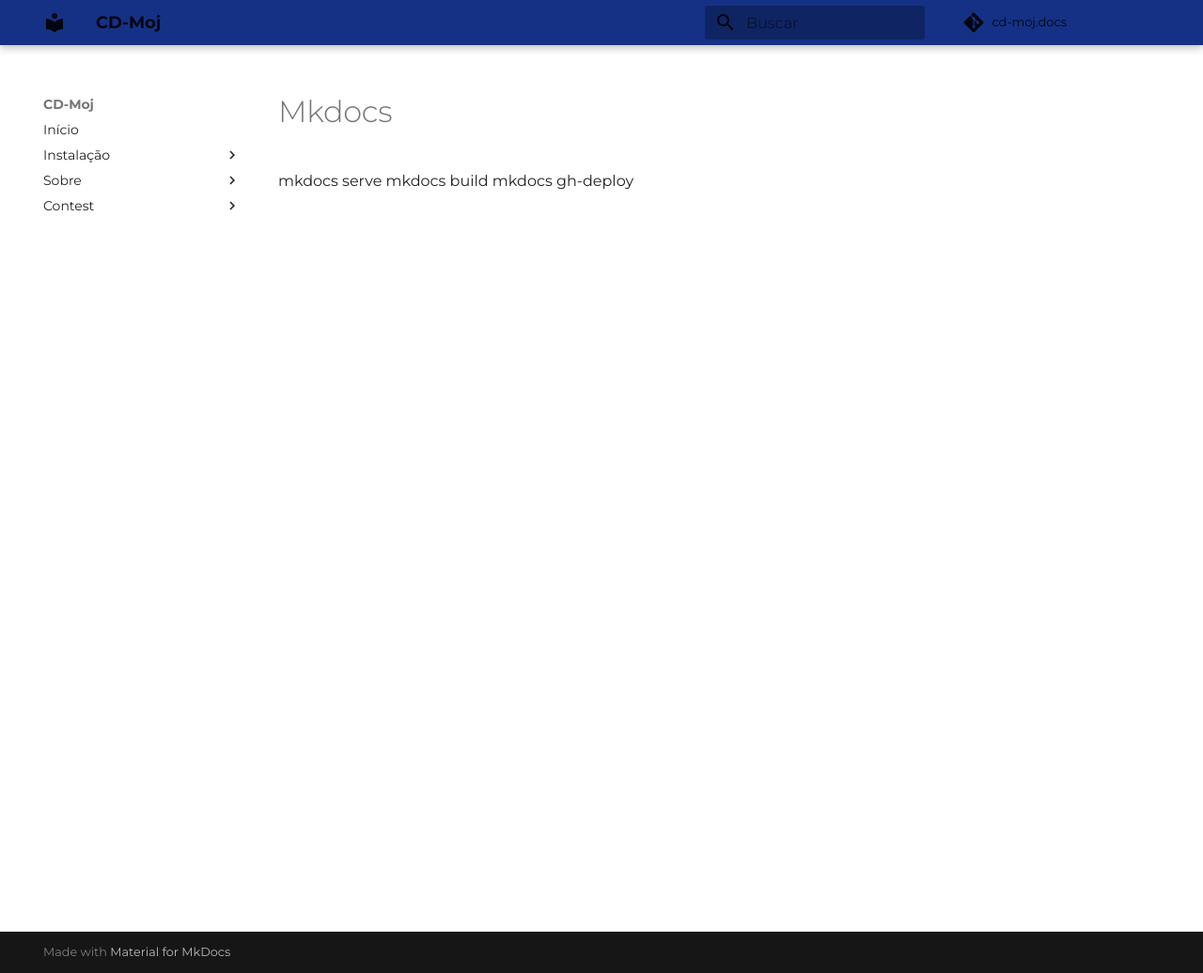
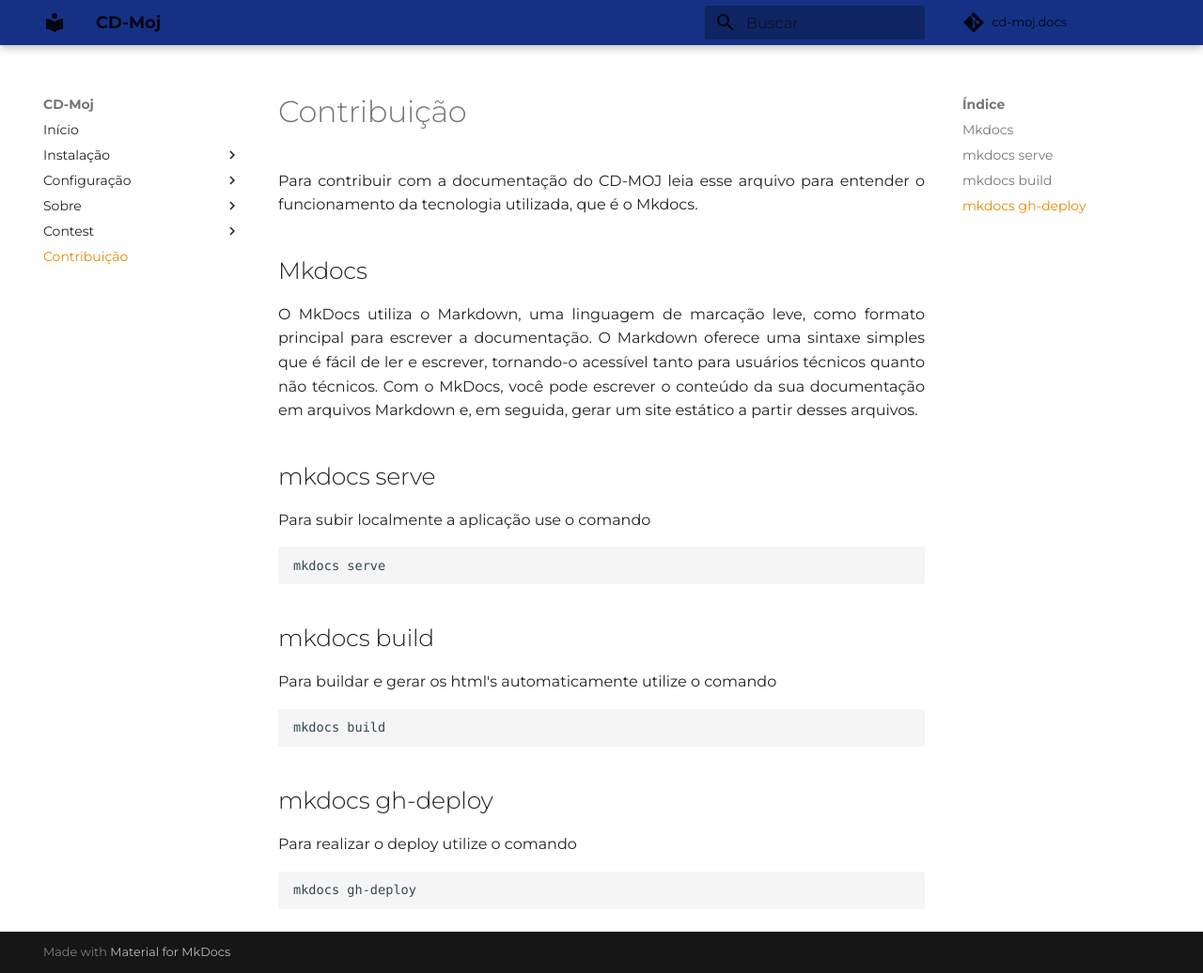
Before and after one commit to cd-moj/cd-moj.docs, an MkDocs documentation site: the page built from docs/steps/mkdocs.md, in a window 1280 px wide and 1036 px high. Shown: the whole window at 94% size. Built offline with MkDocs 1.6.1 and Material for MkDocs 9.7.7, drawn with Linux system fonts in a browser that asks for light colours; some web fonts are replaced; comment, search, counter and statistics services are not loaded.

Commit message:
add docs

````diff
--- a/docs/steps/mkdocs.md
+++ b/docs/steps/mkdocs.md
@@ -1,3 +1,29 @@
+# Contribuição
+
+Para contribuir com a documentação do CD-MOJ leia esse arquivo para entender o funcionamento da tecnologia utilizada, que é o Mkdocs.
+
+
+## Mkdocs
+
+O MkDocs utiliza o Markdown, uma linguagem de marcação leve, como formato principal para escrever a documentação. O Markdown oferece uma sintaxe simples que é fácil de ler e escrever, tornando-o acessível tanto para usuários técnicos quanto não técnicos. Com o MkDocs, você pode escrever o conteúdo da sua documentação em arquivos Markdown e, em seguida, gerar um site estático a partir desses arquivos.
+
+## mkdocs serve
+
+Para subir localmente a aplicação use o comando
+```
 mkdocs serve
+```
+
+## mkdocs build
+
+Para buildar e gerar os html's automaticamente utilize o comando
+```
 mkdocs build
+```
+
+## mkdocs gh-deploy
+
+Para realizar o deploy utilize o comando
+```
 mkdocs gh-deploy
+```
--- a/mkdocs.yml
+++ b/mkdocs.yml
@@ -24,11 +24,14 @@
   - Início: index.md
   - Instalação:
     - Instalação: steps/instalacao.md
+  - Configuração:
     - Configuração: steps/configuracao.md
+    - Erros: steps/permissions.md
   - Sobre:
     - Sobre cd moj: steps/aboutCdMoj.md
     - Judge: steps/judge.md
   - Contest:
     - Contest: steps/contest.md
+  - Contribuição: steps/mkdocs.md
 
 dev_addr: "0.0.0.0:8000"
````
Also changed, not shown: docs/steps/permissions.md (added, +10 -0 lines).
